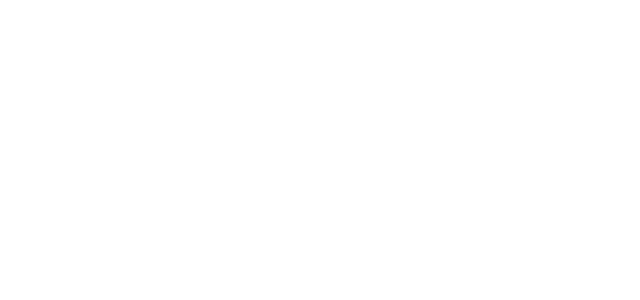
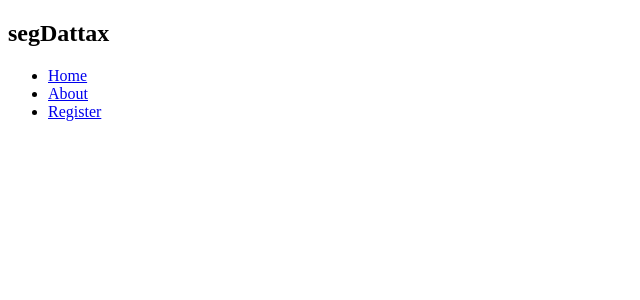
Before and after one commit to EmmaG2/hackathon-project, a React (Vite) app: page / in a window 1280 px wide. Before the commit this address had no page. Shown: the top 300 px of the page, without its empty margins (0-640 px from the left). Built offline with nearby package versions, Linux system fonts and the light colour scheme.

Commit message:
[global] global module and routes created

```diff
--- a/src/GlobalRoutes.jsx
+++ b/src/GlobalRoutes.jsx
@@ -1,11 +1,20 @@
 import React from 'react'
 import {Route, Routes} from 'react-router-dom'
 import {AppRoutes} from './app/routes'
+import {AuthRouter} from './auth/routes'
+import {GlobalNavbar} from './global/components'
+import {LandingRouter} from './landing/routes'
 
 export const GlobalRoutes = () => {
   return (
-    <Routes>
-      <Route path='/app/*' element={<AppRoutes />} />
-    </Routes>
+    <>
+      <GlobalNavbar />
+
+      <Routes>
+        <Route path='/app/*' element={<AppRoutes />} />
+        <Route path='/landing/*' element={<LandingRouter />} />
+        <Route path='/auth/*' element={<AuthRouter />} />
+      </Routes>
+    </>
   )
 }
--- /dev/null
+++ b/src/global/components/GlobalNavbar.jsx
@@ -0,0 +1,23 @@
+import React from 'react'
+import {Link} from 'react-router-dom'
+
+export const GlobalNavbar = () => {
+  return (
+    <nav>
+      <h1>
+        seg<span>Dattax</span>
+      </h1>
+      <ul>
+        <li>
+          <Link to={'/app/home'}>Home</Link>
+        </li>
+        <li>
+          <Link to={'/landing/about'}>About</Link>
+        </li>
+        <li>
+          <Link to={'/auth/register'}>Register</Link>
+        </li>
+      </ul>
+    </nav>
+  )
+}
--- /dev/null
+++ b/src/global/components/index.js
@@ -0,0 +1 @@
+export * from './GlobalNavbar'
```
